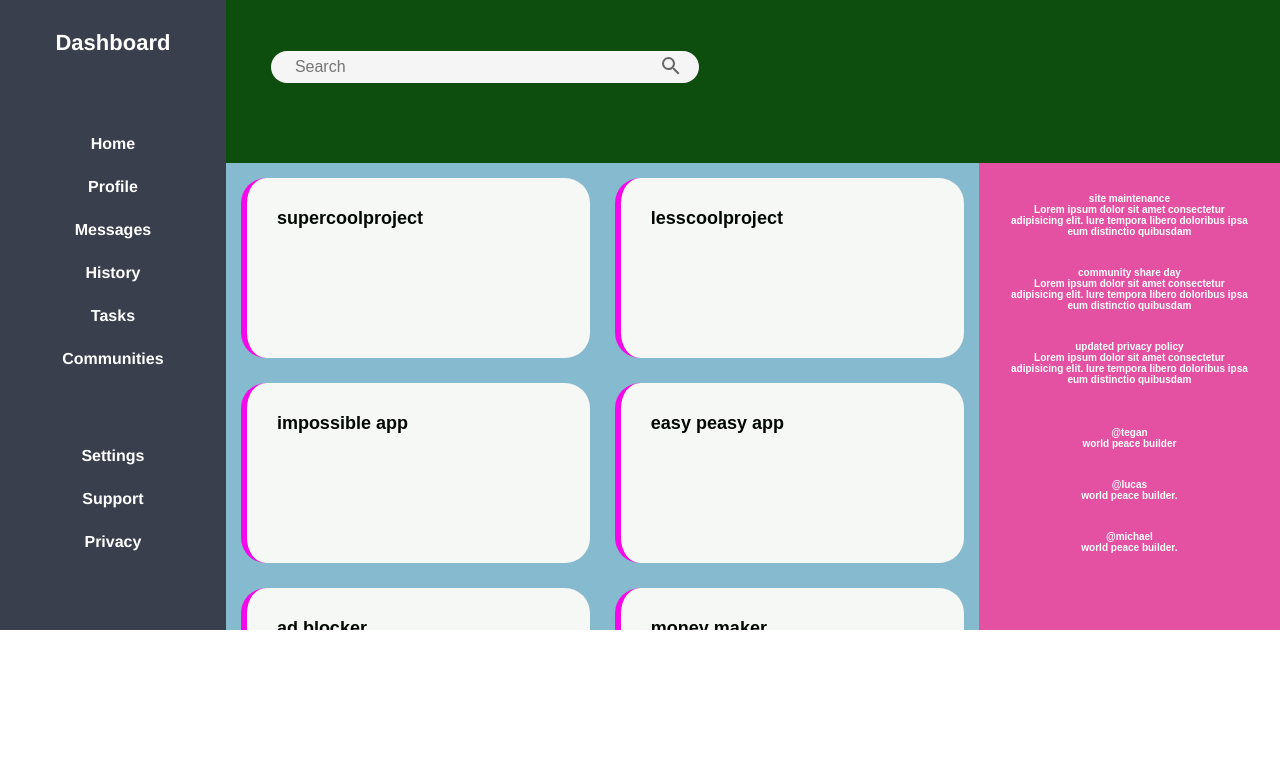
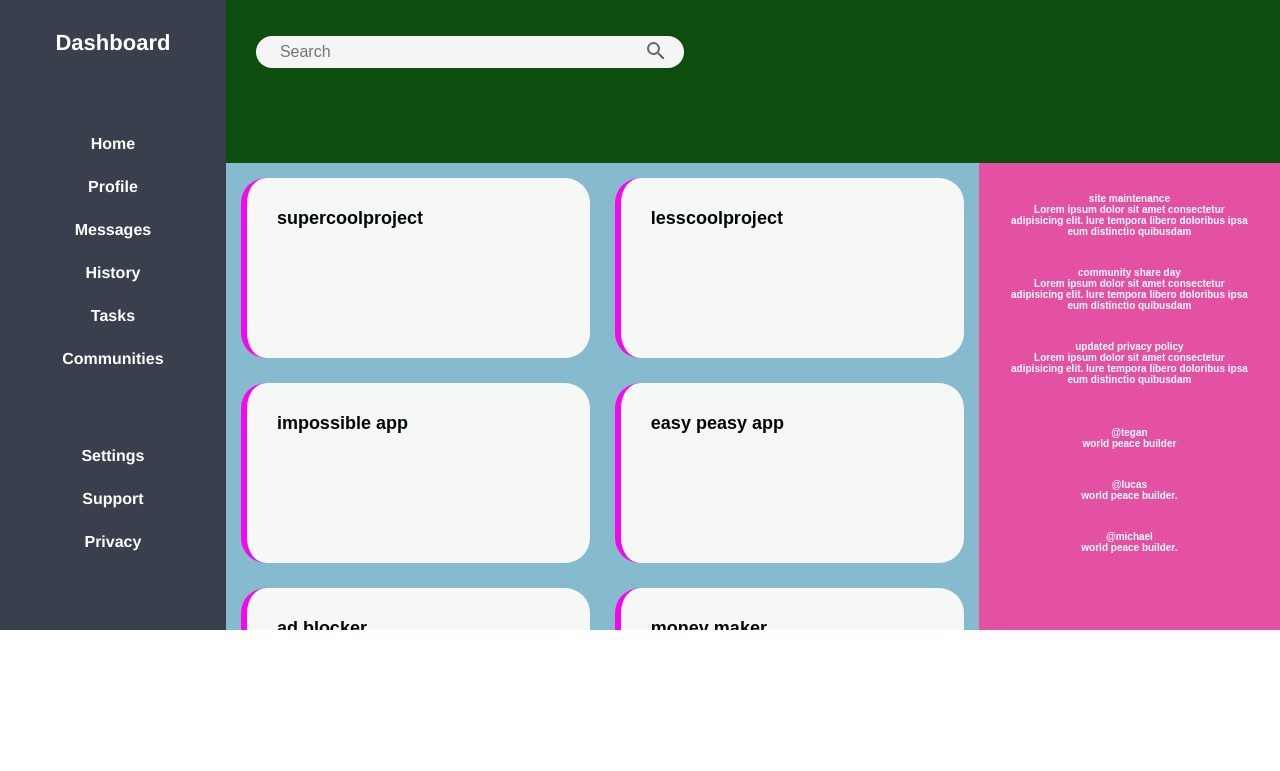
Before and after one commit to hapalua-star/adminDashboard, a plain HTML site: page index.html in a window 1280 px wide. Drawn offline with Linux system fonts and the light colour scheme.

Commit message:
adjust search bar position

```diff
--- a/style.css
+++ b/style.css
@@ -136,6 +136,12 @@ body {
     font-family: 'Roboto', Arial, sans-serif;
   }
 
+  div .searchBar{
+    padding-top: 0px;
+    padding-left: 0px;
+  }
+
+
 
 
   .searchBar {
@@ -143,6 +149,8 @@ body {
     display: flex;
     flex-direction: row;
     align-items: center;
+    padding-top: 0rem;
+
   }
 
   #searchQueryInput {
```
